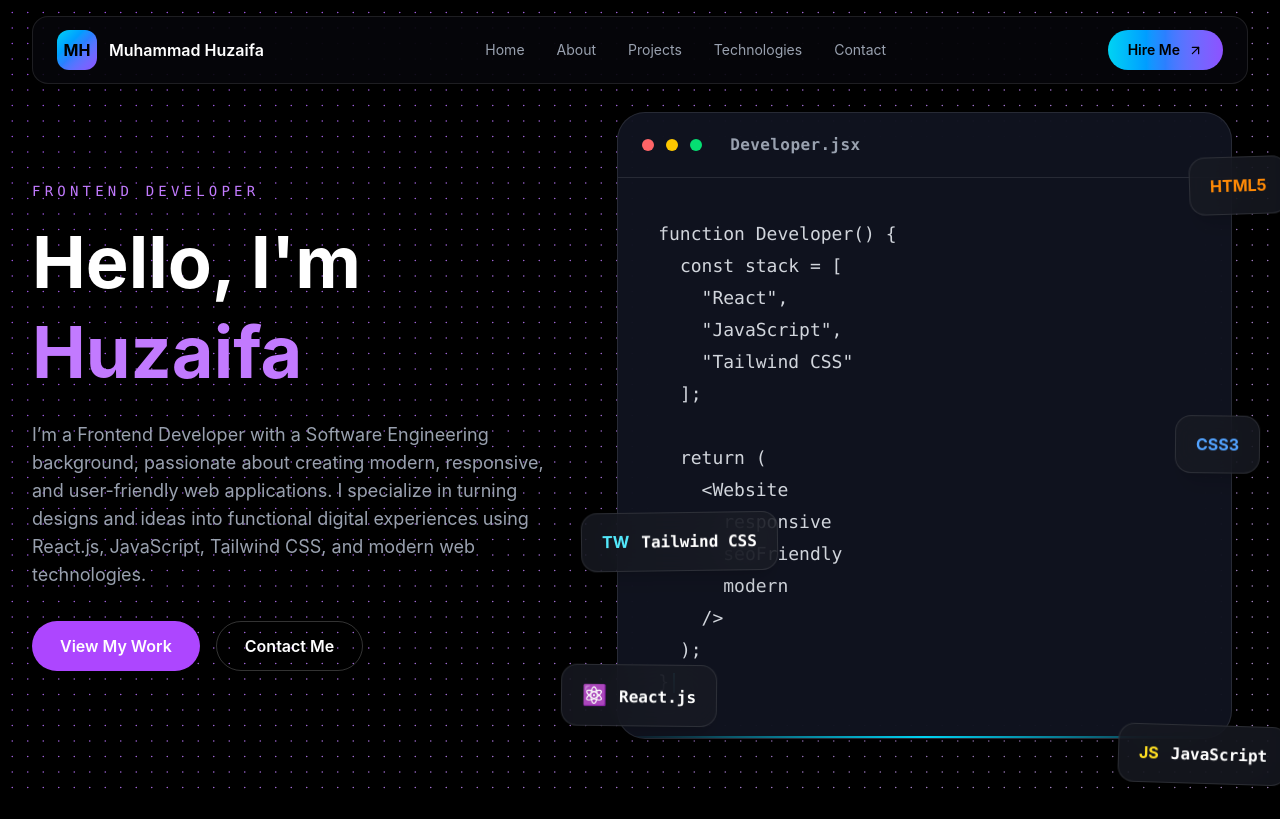
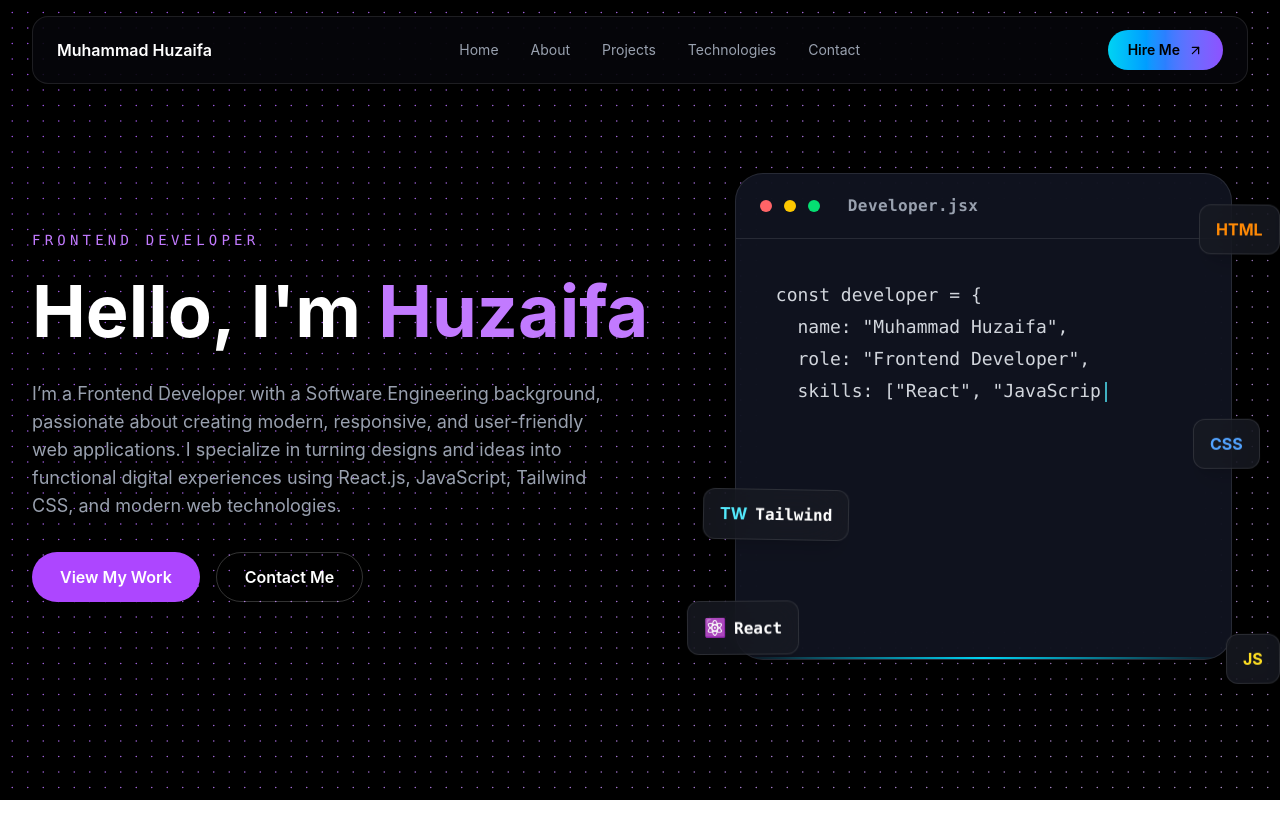
Before and after one commit to izafi/muhammad-huzaifa-portfolio, a React (Vite) app: page / in a window 1280 px wide. Built offline with nearby package versions, Linux system fonts and the light colour scheme.

Commit message:
feat: update CodePanel and Hero component layout, adjust Navbar styling

```diff
--- a/src/components/CodePanel.jsx
+++ b/src/components/CodePanel.jsx
@@ -4,36 +4,26 @@
   {
     file: "Developer.jsx",
     language: "React",
-    code: `function Developer() {
-  const stack = [
-    "React",
-    "JavaScript",
-    "Tailwind CSS"
-  ];
-
-  return (
-    <Website
-      responsive
-      seoFriendly
-      modern
-    />
-  );
-}`,
+    code: `const developer = {
+  name: "Muhammad Huzaifa",
+  role: "Frontend Developer",
+  skills: ["React", "JavaScript", "Tailwind"],
+  available: true
+};`,
   },
 
   {
     file: "Portfolio.js",
     language: "JavaScript",
-    code: `const developer = {
-  name: "Muhammad Huzaifa",
-  role: "Frontend Developer",
-  skills: [
-    "React.js",
-    "JavaScript",
-    "Tailwind CSS"
-  ],
-  available: true
-};`,
+    code: `function Developer() {
+  return (
+    <Website
+      modern
+      responsive
+      seoFriendly
+    />
+  );
+}`,
   },
 
   {
@@ -41,18 +31,14 @@
     language: "Tailwind CSS",
     code: `.portfolio {
   @apply min-h-screen;
-  @apply bg-black;
-  @apply text-white;
+  @apply bg-black text-white;
 }
 
 .hero {
-  @apply flex;
-  @apply items-center;
-  @apply justify-center;
+  @apply flex items-center;
 }`,
   },
 ];
-
 const CodePanel = () => {
   const [snippetIndex, setSnippetIndex] = useState(0);
   const [displayedCode, setDisplayedCode] = useState("");
@@ -93,46 +79,47 @@
     <div className="relative mx-auto w-full max-w-4xl px-4">
       {/* Floating Tech Badges */}
 
-     {/* React */}
+{/* Floating Tech Badges */}
+
+{/* React */}
 <motion.div
   animate={{
-    y: [0, -15, 0, 12, 0],
-    rotate: [0, 2, -2, 1, 0],
+    y: [0, -8, 0, 7, 0],
+    rotate: [0, 1, -1, 0.5, 0],
   }}
   transition={{
-    duration: 5,
+    duration: 9,
     repeat: Infinity,
     ease: "easeInOut",
   }}
-  className="absolute -left-6 bottom-2 z-20 rounded-2xl border border-white/10 bg-[#171922]/80 px-5 py-4 shadow-xl backdrop-blur-xl md:-left-10">
-  <span className="text-xl text-[#61DAFB]">⚛</span>
-
-  <span className="ml-3 font-mono font-bold text-white">
-    React.js
+  className="absolute -left-4 bottom-2 z-20 rounded-xl border border-white/10 bg-[#171922]/80 px-4 py-3 shadow-xl backdrop-blur-xl md:-left-8"
+>
+  <span className="text-lg text-[#61DAFB]">⚛</span>
+  <span className="ml-2 font-mono font-bold text-white">
+    React
   </span>
 </motion.div>
 
 
-{/* Tailwind CSS */}
+{/* Tailwind */}
 <motion.div
   animate={{
-    y: [0, 12, 0, -10, 0],
-    rotate: [0, -2, 2, -1, 0],
+    y: [0, 7, 0, -6, 0],
+    rotate: [0, -1, 1, -0.5, 0],
   }}
   transition={{
-    duration: 6,
+    duration: 10,
     repeat: Infinity,
     ease: "easeInOut",
     delay: 0.5,
   }}
-  className="absolute -left-4 top-[65%] z-20 rounded-2xl border border-white/10 bg-[#171922]/80 px-5 py-4 shadow-xl backdrop-blur-xl md:-left-5"
+  className="absolute -left-3 top-[65%] z-20 rounded-xl border border-white/10 bg-[#171922]/80 px-4 py-3 shadow-xl backdrop-blur-xl md:-left-4"
 >
   <span className="font-bold text-cyan-300">
     TW
   </span>
-
-  <span className="ml-3 font-mono font-bold text-white">
-    Tailwind CSS
+  <span className="ml-2 font-mono font-bold text-white">
+    Tailwind
   </span>
 </motion.div>
 
@@ -140,63 +127,59 @@
 {/* JavaScript */}
 <motion.div
   animate={{
-    y: [0, -12, 0, 15, 0],
-    rotate: [0, 2, -1, 2, 0],
+    y: [0, -7, 0, 8, 0],
+    rotate: [0, 1, -0.5, 1, 0],
   }}
   transition={{
-    duration: 5.5,
+    duration: 9.5,
     repeat: Infinity,
     ease: "easeInOut",
     delay: 1,
   }}
-  className="absolute -right-4 -bottom-8 z-20 rounded-2xl border border-white/10 bg-[#171922]/80 px-5 py-4 shadow-xl backdrop-blur-xl md:-right-10"
+  className="absolute -right-3 -bottom-6 z-20 rounded-xl border border-white/10 bg-[#171922]/80 px-4 py-3 shadow-xl backdrop-blur-xl md:-right-8"
 >
   <span className="font-bold text-yellow-300">
     JS
   </span>
+</motion.div>
 
-  <span className="ml-3 font-mono font-bold text-white">
-    JavaScript
+
+{/* HTML */}
+<motion.div
+  animate={{
+    y: [0, -6, 0, 7, 0],
+    rotate: [0, -1, 0.5, -1, 0],
+  }}
+  transition={{
+    duration: 10.5,
+    repeat: Infinity,
+    ease: "easeInOut",
+    delay: 0.8,
+  }}
+  className="absolute -right-3 top-8 z-20 rounded-xl border border-white/10 bg-[#171922]/80 px-4 py-3 shadow-xl backdrop-blur-xl md:-right-8"
+>
+  <span className="font-bold text-orange-400">
+    HTML
   </span>
 </motion.div>
 
 
-{/* HTML5 */}
+{/* CSS */}
 <motion.div
   animate={{
-    y: [0, -10, 0, 14, 0],
-    rotate: [0, -2, 1, -2, 0],
+    y: [0, 7, 0, -6, 0],
+    rotate: [0, 1, -1, 0.5, 0],
   }}
   transition={{
-    duration: 5.8,
-    repeat: Infinity,
-    ease: "easeInOut",
-    delay: 0.8,
-  }}
-  className="absolute -right-3 top-8 z-20 rounded-2xl border border-white/10 bg-[#171922]/80 px-5 py-4 shadow-xl backdrop-blur-xl md:-right-10"
->
-  <span className="font-bold text-orange-400">
-    HTML5
-  </span>
-</motion.div>
-
-
-{/* CSS3 */}
-<motion.div
-  animate={{
-    y: [0, 13, 0, -12, 0],
-    rotate: [0, 2, -2, 1, 0],
-  }}
-  transition={{
-    duration: 6.2,
+    duration: 11,
     repeat: Infinity,
     ease: "easeInOut",
     delay: 1.2,
   }}
-  className="absolute right-8 top-1/2 z-20 rounded-2xl border border-white/10 bg-[#171922]/80 px-5 py-4 shadow-xl backdrop-blur-xl md:-right-3"
+  className="absolute right-8 top-1/2 z-20 rounded-xl border border-white/10 bg-[#171922]/80 px-4 py-3 shadow-xl backdrop-blur-xl md:-right-3"
 >
   <span className="font-bold text-blue-400">
-    CSS3
+    CSS
   </span>
 </motion.div>
 
--- a/src/components/Hero.jsx
+++ b/src/components/Hero.jsx
@@ -31,7 +31,7 @@
         <div className="mx-auto flex w-full max-w-7xl flex-col items-center justify-between gap-16 px-5 py-20 lg:flex-row lg:gap-10 lg:px-8">
 
           {/* Left Content */}
-          <div className="w-full text-center lg:w-[45%] lg:text-left">
+          <div className="w-full text-center lg:w-[55%] lg:text-left">
 
             <p className="mb-4 font-mono text-sm uppercase tracking-[0.3em] text-purple-400">
               Frontend Developer
@@ -64,7 +64,7 @@
           </div>
 
           {/* Right Code Panel */}
-          <div className="w-full lg:w-[55%]">
+          <div className="w-full lg:w-[45%]">
             <CodePanel />
           </div>
 
--- a/src/components/Navbar.jsx
+++ b/src/components/Navbar.jsx
@@ -24,10 +24,6 @@
             className="flex items-center gap-3"
             onClick={() => setIsOpen(false)}
           >
-            <div className="w-10 h-10 rounded-xl bg-gradient-to-br from-cyan-400 via-blue-500 to-violet-500 flex items-center justify-center">
-              <span className="font-bold text-black">MH</span>
-            </div>
-
             <span className="hidden sm:block text-white font-semibold">
               Muhammad Huzaifa
             </span>
```
